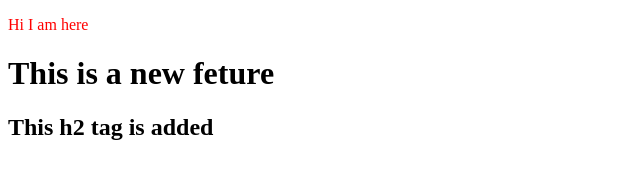
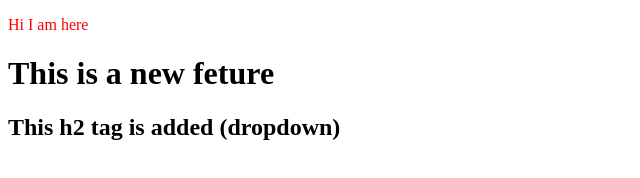
Before and after one commit to Thakur-0341/LocalRepo, a plain HTML site: page index.html in a window 1280 px wide. Shown: the whole page, without its empty margins (0-640 px from the left). Drawn offline with Linux system fonts and the light colour scheme.

```diff
--- a/index.html
+++ b/index.html
@@ -9,6 +9,6 @@
 <body>
     <p>Hi I am here</p>
     <h1>This is a new feture</h1>
-    <h2>This h2 tag is added</h2>
+    <h2>This h2 tag is added (dropdown)</h2>
 </body>
 </html>
```
